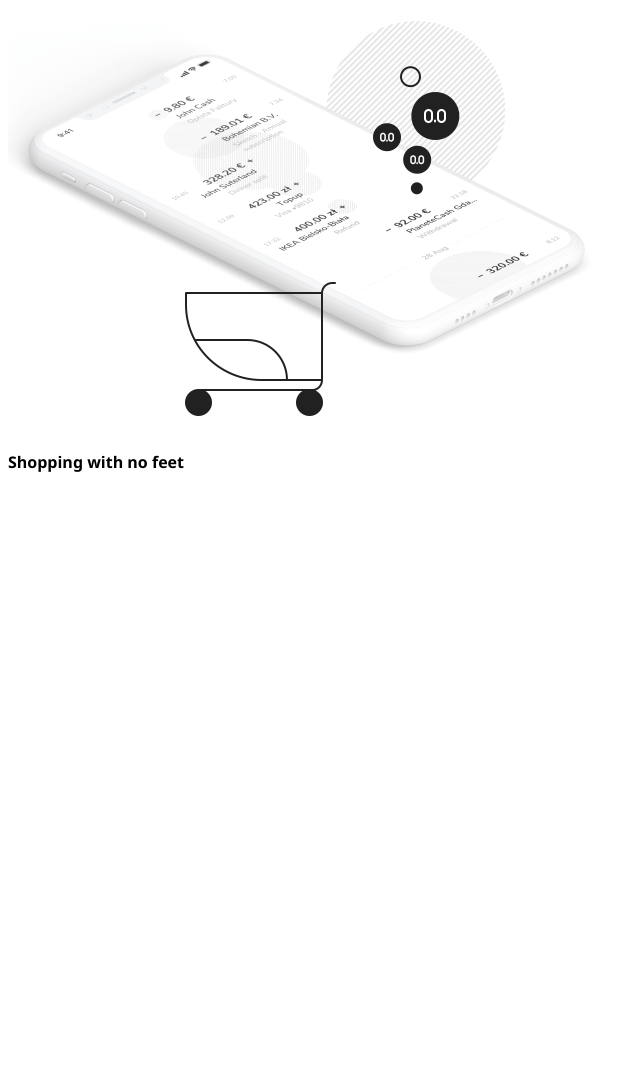
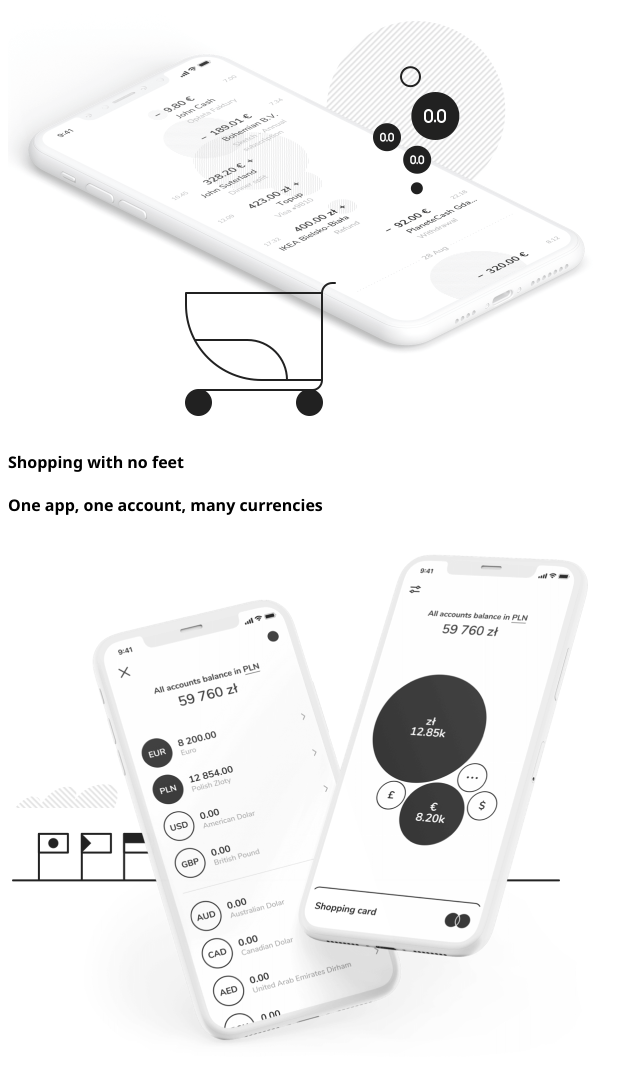
Before and after one commit to Aizadasyrdybaeva/KURS, a plain HTML site: page index.html in a window 1280 px wide. Shown: the part 3469-4542 px from the top of the page, without its empty margins (0-643 px from the left). Before the commit the page ends 3963 px from the top, so only its background shows below. Drawn offline with Linux system fonts and the light colour scheme.

Commit message:
added 8 block

```diff
--- a/index.html
+++ b/index.html
@@ -122,6 +122,15 @@
     <p></p>
   </div>
  </div>
+ <div>
+  <div>
+    <h4>One app, one account, many currencies</h4>
+    <p></p>
+  </div>
+  <div>
+    <img src="Rectangle (5).png">
+  </div>
+ </div>
 </body>
 
 </html>
```
